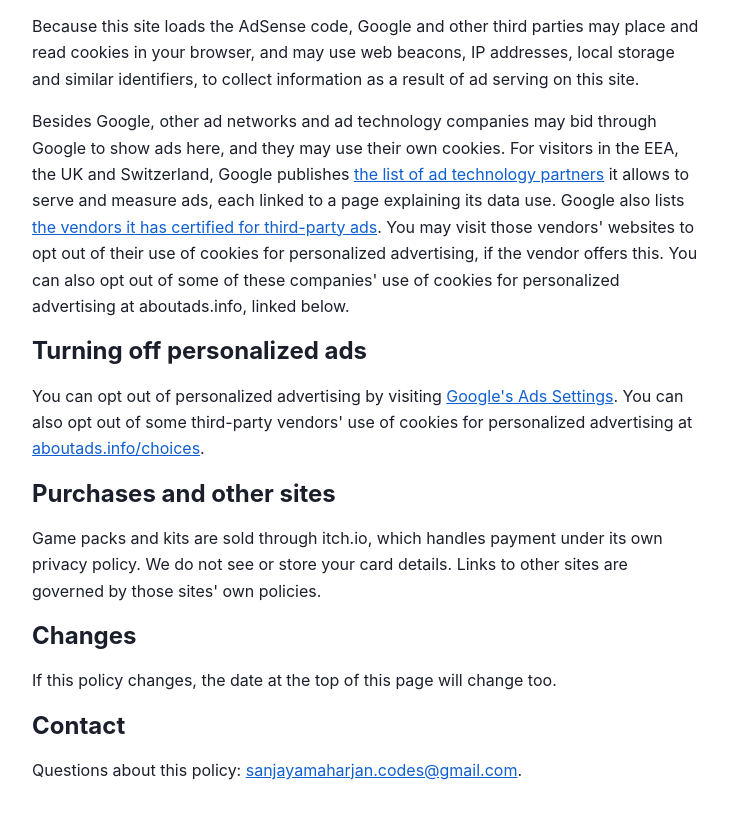
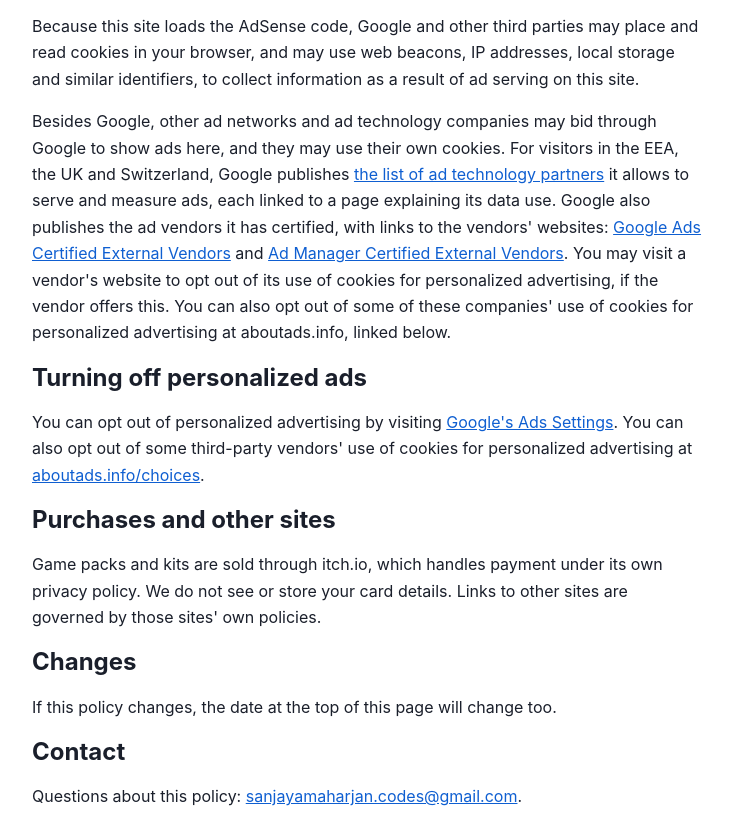
Before and after one commit to sanjayamaharjancodes/scaleturn-site, a plain HTML site: page privacy.html in a window 1280 px wide. Shown: the part 1168-1981 px from the top of the page, without its empty margins (272-1004 px from the left). Drawn offline with Linux system fonts and the light colour scheme.

Commit message:
Privacy: link Google's certified vendor lists so every visitor can reach the vendors' websites
Co-Authored-By: Claude Opus 5.5 <noreply@anthropic.com>

```diff
--- a/privacy.html
+++ b/privacy.html
@@ -52,7 +52,7 @@
     <p><strong>How Google uses your data on this site:</strong> <a href="https://www.google.com/policies/privacy/partners/" rel="noopener">How Google uses data when you use our partners' sites or apps</a>.</p>
     <p>Third-party vendors, including Google, use cookies to serve ads based on your prior visits to this website or other websites. Google's use of advertising cookies enables it and its partners to serve ads to you based on your visits to this site and/or other sites on the internet.</p>
     <p>Because this site loads the AdSense code, Google and other third parties may place and read cookies in your browser, and may use web beacons, IP addresses, local storage and similar identifiers, to collect information as a result of ad serving on this site.</p>
-    <p>Besides Google, other ad networks and ad technology companies may bid through Google to show ads here, and they may use their own cookies. For visitors in the EEA, the UK and Switzerland, Google publishes <a href="https://support.google.com/adsense/answer/9012903" rel="noopener">the list of ad technology partners</a> it allows to serve and measure ads, each linked to a page explaining its data use. Google also lists <a href="https://support.google.com/adsense/answer/94149" rel="noopener">the vendors it has certified for third-party ads</a>. You may visit those vendors' websites to opt out of their use of cookies for personalized advertising, if the vendor offers this. You can also opt out of some of these companies' use of cookies for personalized advertising at aboutads.info, linked below.</p>
+    <p>Besides Google, other ad networks and ad technology companies may bid through Google to show ads here, and they may use their own cookies. For visitors in the EEA, the UK and Switzerland, Google publishes <a href="https://support.google.com/adsense/answer/9012903" rel="noopener">the list of ad technology partners</a> it allows to serve and measure ads, each linked to a page explaining its data use. Google also publishes the ad vendors it has certified, with links to the vendors' websites: <a href="https://developers.google.com/third-party-ads/googleads-vendors" rel="noopener">Google Ads Certified External Vendors</a> and <a href="https://developers.google.com/third-party-ads/adx-vendors" rel="noopener">Ad Manager Certified External Vendors</a>. You may visit a vendor's website to opt out of its use of cookies for personalized advertising, if the vendor offers this. You can also opt out of some of these companies' use of cookies for personalized advertising at aboutads.info, linked below.</p>
 
     <h2 id="opt-out">Turning off personalized ads</h2>
     <p>You can opt out of personalized advertising by visiting <a href="https://www.google.com/settings/ads" rel="noopener">Google's Ads Settings</a>. You can also opt out of some third-party vendors' use of cookies for personalized advertising at <a href="https://www.aboutads.info/choices/" rel="noopener">aboutads.info/choices</a>.</p>
```
